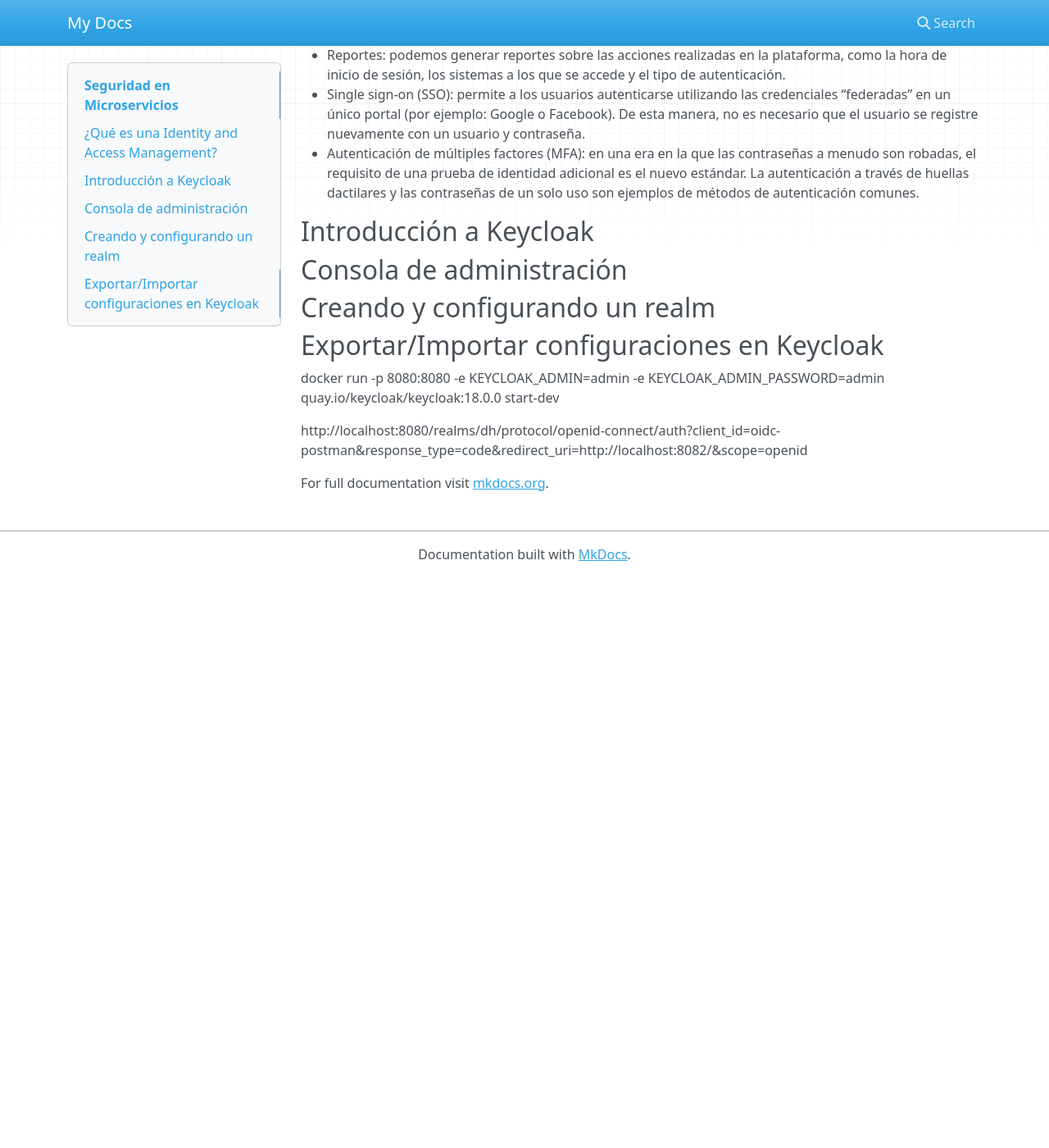
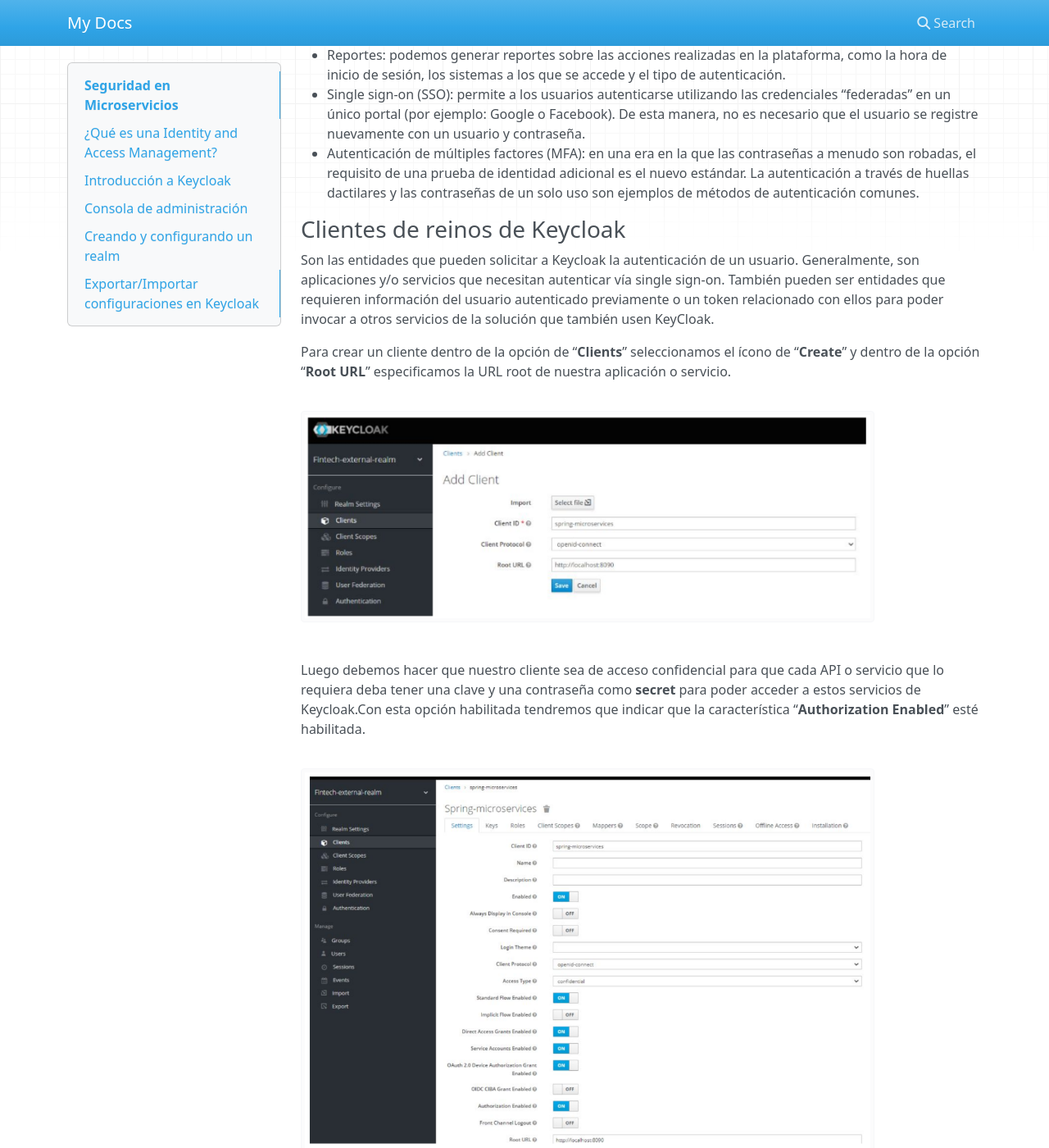
Before and after one commit to lucilaarjona/enterpriseSecurity, an MkDocs documentation site: the page built from docs/index.md, in a window 1280 px wide and 1400 px high, scrolled down 1647 px. Shown: the whole window at 82% size. Built offline with MkDocs 1.6.1, drawn with Linux system fonts in a browser that asks for light colours; nearby versions of some CDN libraries; before the commit the page ends 2351 px from its top, so only the background shows below that; some of the changed text lies outside the part shown.

Commit message:
keycloack

```diff
--- a/docs/index.md
+++ b/docs/index.md
@@ -29,7 +29,39 @@ Los sistemas IAM, como base, proporcionan:
 - Single sign-on (SSO): permite a los usuarios autenticarse utilizando las credenciales “federadas” en un único portal (por ejemplo: Google o Facebook). De esta manera, no es necesario que el usuario se registre nuevamente con un usuario y contraseña.
 - Autenticación de múltiples factores (MFA): en una era en la que las contraseñas a menudo son robadas, el requisito de una prueba de identidad adicional es el nuevo estándar. La autenticación a través de huellas dactilares y las contraseñas de un solo uso son ejemplos de métodos de autenticación comunes.
 
+### Clientes de reinos de Keycloak
 
+Son las entidades que pueden solicitar a Keycloak la autenticación de un usuario. Generalmente, son aplicaciones y/o servicios que necesitan autenticar vía single sign-on.
+También pueden ser entidades que requieren información del usuario autenticado previamente o un token relacionado con ellos para poder invocar a otros servicios de la solución que también usen KeyCloak.
+
+Para crear un cliente dentro de la opción de “**Clients**” seleccionamos el ícono de “**Create**” y dentro de la opción “**Root URL**” especiﬁcamos la URL root de nuestra aplicación o servicio.
+
+<img src="./img/ClientesKeycloak/1.png" alt="700" width="700"/>
+
+Luego debemos hacer que nuestro cliente sea de acceso conﬁdencial para que cada API o servicio que lo requiera deba tener una clave y una contraseña como **secret** para poder acceder a estos servicios de Keycloak.Con esta opción habilitada tendremos que indicar que la característica “**Authorization Enabled**” esté habilitada.
+
+<img src="./img/ClientesKeycloak/2.png" alt="700" width="700"/>
+
+Luego de seleccionar la opción “**Save**”, en la solapa de “**Credentials**”, podremos visualizar el secret a utilizar para conectarnos como clientes de Keycloak desde nuestro microservicio que desea autenticar a un usuario. En este caso, sería: “**jVgqbVwgkG2f9dWkEWI670uUGj4DTMo9**”.
+
+<img src="./img/ClientesKeycloak/3.png" alt="700" width="700"/>
+
+#### Crear un usuario
+
+Para crear un usuario, debemos ir la opción de “**Manage > Users**” y hacer clic en el botón “**Add user**”.
+
+<img src="./img/ClientesKeycloak/4.png" alt="700" width="700"/>
+
+Completamos los datos de usuario y lo dejamos, en esta instancia, sin grupo
+
+<img src="./img/ClientesKeycloak/5.png" alt="700" width="700"/>
+
+Luego de guardarlo, vamos a ir a la opción de “**Credentials**” para asignarle una contraseña.
+
+<img src="./img/ClientesKeycloak/6.png" alt="700" width="700"/>
+
+Si queremos revisar nuestra conﬁguración en formato JSON, podemos ingresar en la siguiente URL:
+**http://localhost:9091/realms/{nombre-realm}/.well-known/openid-conﬁguration**
 
 ## Introducción a Keycloak
 ## Consola de administración
```
Also changed, not shown: docs/img/ClientesKeycloak/1.png (added), docs/img/ClientesKeycloak/2.png (added), docs/img/ClientesKeycloak/3.png (added), docs/img/ClientesKeycloak/4.png (added), docs/img/ClientesKeycloak/5.png (added), docs/img/ClientesKeycloak/6.png (added).
